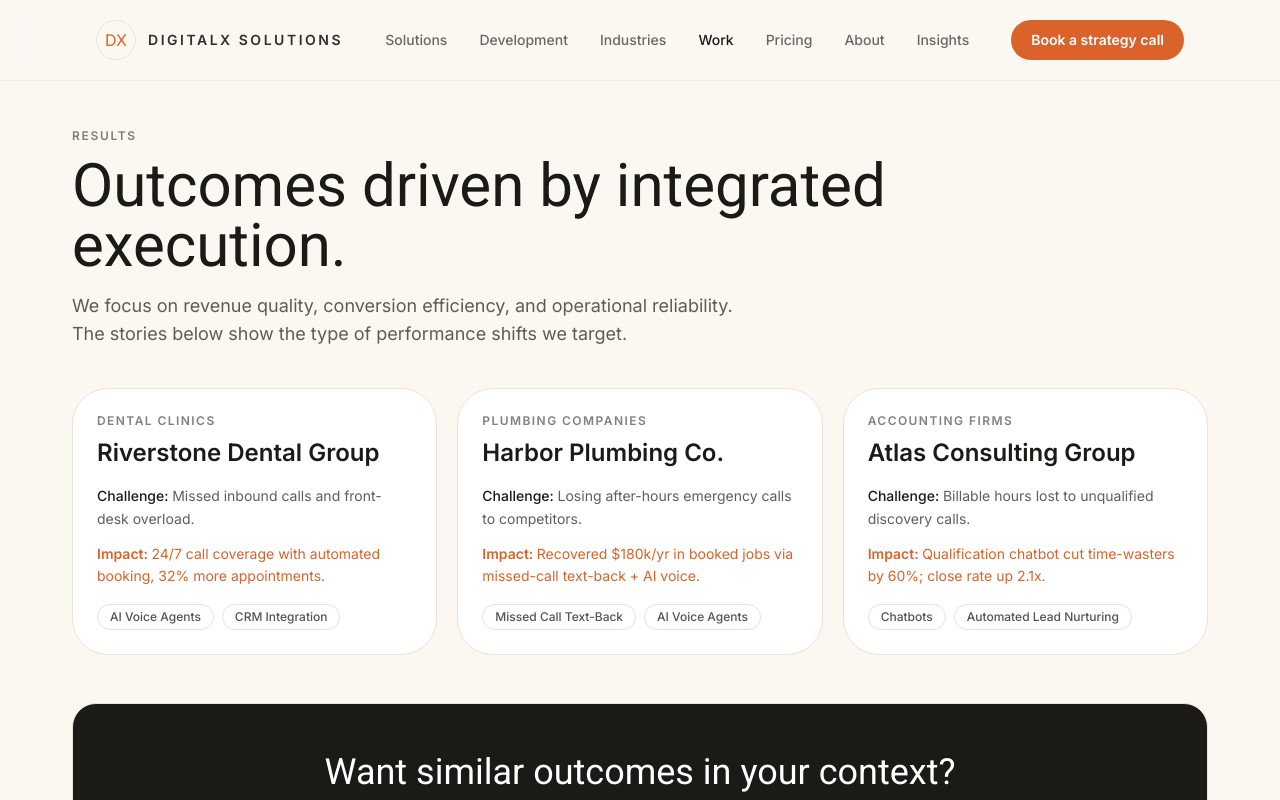
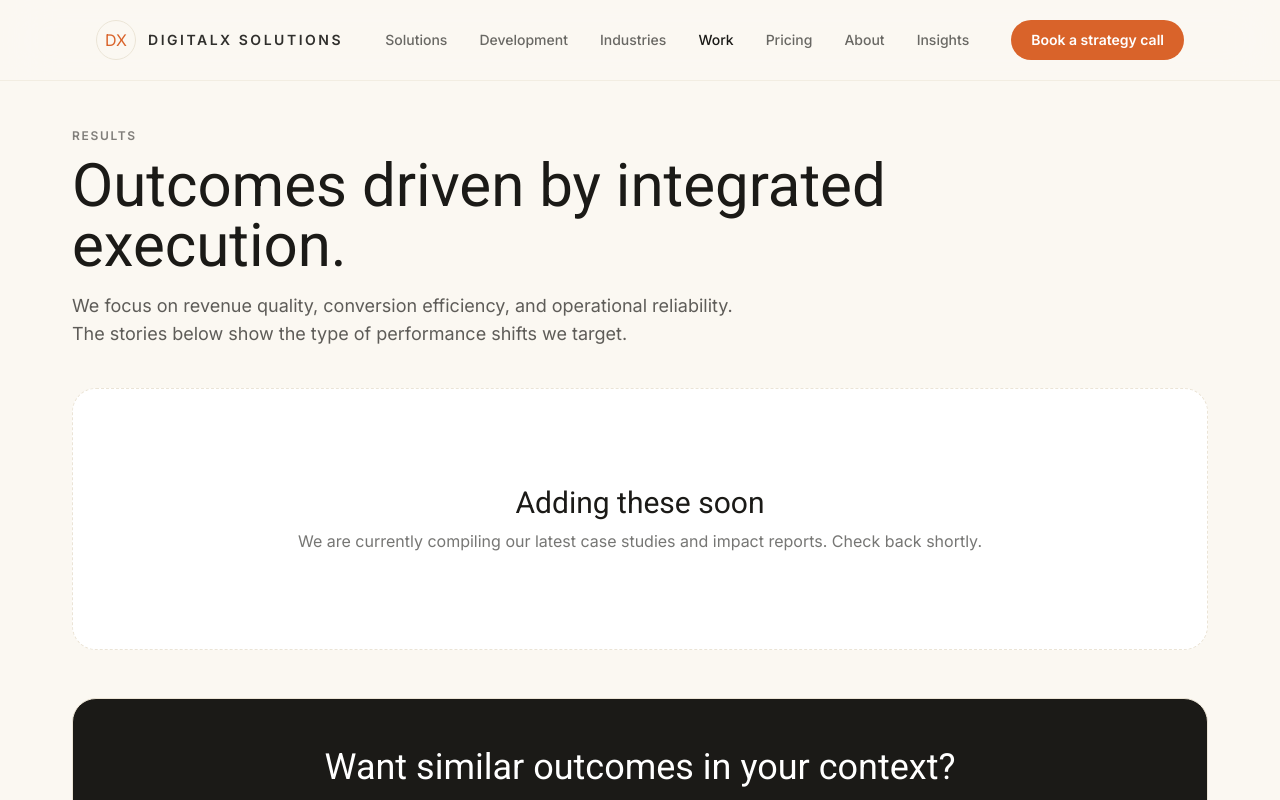
Before and after one commit to ahsan-arch/digitalx-solutions, a Next.js app: page /work in a window 1280 px wide. Shown: the top 800 px of the page. Built offline with nearby package versions, Linux system fonts and the light colour scheme.

Commit message:
Hide work page results again

```diff
--- a/src/app/work/page.tsx
+++ b/src/app/work/page.tsx
@@ -32,35 +32,11 @@ export default function WorkPage() {
                 </p>
             </section>
 
-            <section className="container-shell mt-10 grid gap-5 md:grid-cols-3">
-                {results.map((result) => (
-                    <Link
-                        key={result.slug}
-                        href={`/work/${result.slug}`}
-                        className="group rounded-2xl border border-border bg-surface-50 p-6 transition hover:border-brand/40"
-                    >
-                        <p className="text-xs font-semibold uppercase tracking-[0.12em] text-foreground/55">{result.industry}</p>
-                        <h2 className="mt-2 text-2xl font-semibold text-foreground group-hover:text-brand">{result.client}</h2>
-                        <p className="mt-4 text-sm leading-relaxed text-foreground/70">
-                            <span className="font-medium text-foreground">Challenge: </span>
-                            {result.challenge}
-                        </p>
-                        <p className="mt-3 text-sm leading-relaxed text-brand">
-                            <span className="font-semibold">Impact: </span>
-                            {result.impact}
-                        </p>
-                        <div className="mt-4 flex flex-wrap gap-2">
-                            {result.services.map((service) => (
-                                <span
-                                    key={service}
-                                    className="rounded-full border border-border bg-white px-3 py-1 text-xs font-medium text-foreground/75"
-                                >
-                                    {service}
-                                </span>
-                            ))}
-                        </div>
-                    </Link>
-                ))}
+            <section className="container-shell mt-10">
+                <div className="flex flex-col items-center justify-center rounded-3xl border border-border border-dashed bg-surface-50 py-24 text-center">
+                    <h2 className="font-display text-2xl text-foreground md:text-3xl">Adding these soon</h2>
+                    <p className="mt-2 text-sm text-foreground/60 md:text-base">We are currently compiling our latest case studies and impact reports. Check back shortly.</p>
+                </div>
             </section>
 
             <section className="container-shell mt-12">
```
